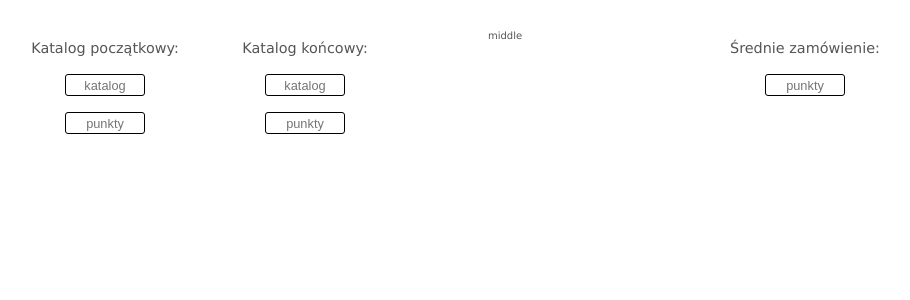
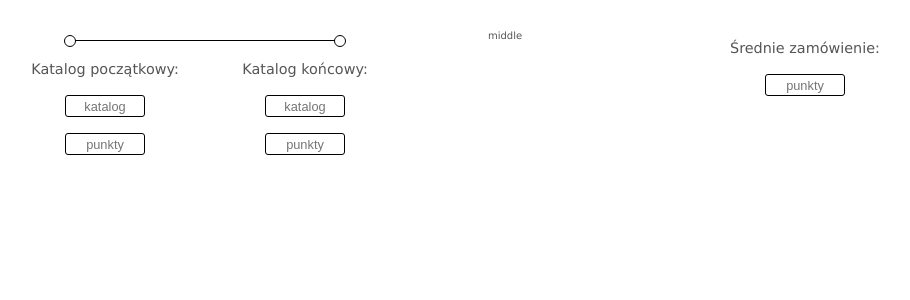
Before and after one commit to ThorezNS/PlanowanieRoczne-NextLevel, a React (Create React App) app: page / in a window 1280 px wide. Shown: the top 300 px of the page, without its empty margins (135-1045 px from the left). Built offline with nearby package versions, Linux system fonts and the light colour scheme.

Commit message:
decorative line

```diff
--- a/src/App.js
+++ b/src/App.js
@@ -4,6 +4,7 @@ import InnerInputsContainer from './components/InnerInputsContainer/InnerInputsC
 import InputField from './components/InputField/InputField';
 import InputsContainer from './components/InputsContainer/InputsContainer';
 import Label from './components/Label/Label';
+import StartEndLine from './components/StartEndLine/StartEndLine';
 import styles from './GlobalStyles.module.css';
 
 function App() {
@@ -11,6 +12,7 @@ function App() {
     <div className={styles}>
       <Container>
         <Block>
+          <StartEndLine />
           <InputsContainer>
             <InnerInputsContainer>
               <Label text="Katalog początkowy:" />
--- a/src/components/InputField/InputField.module.css
+++ b/src/components/InputField/InputField.module.css
@@ -14,3 +14,7 @@ input:focus {
   box-shadow: 0px 2px 5px 2px rgba(219, 172, 13, 1);
   outline: none;
 }
+
+input:focus::placeholder {
+  color: transparent;
+}
--- /dev/null
+++ b/src/components/StartEndLine/StartEndLine.js
@@ -0,0 +1,7 @@
+import styles from './StartEndLine.module.css';
+
+const StartEndLine = () => {
+  return <div className={styles.line}></div>;
+};
+
+export default StartEndLine;
--- /dev/null
+++ b/src/components/StartEndLine/StartEndLine.module.css
@@ -0,0 +1,23 @@
+.line {
+  margin: 10px;
+  width: 65%;
+  height: 1px;
+  background-color: black;
+  position: relative;
+}
+
+.line::before,
+.line::after {
+  content: '';
+  position: absolute;
+  right: -11px;
+  top: -5px;
+  width: 10px;
+  height: 10px;
+  border-radius: 50%;
+  border: 1px black solid;
+}
+
+.line::after {
+  left: -11px;
+}
```
